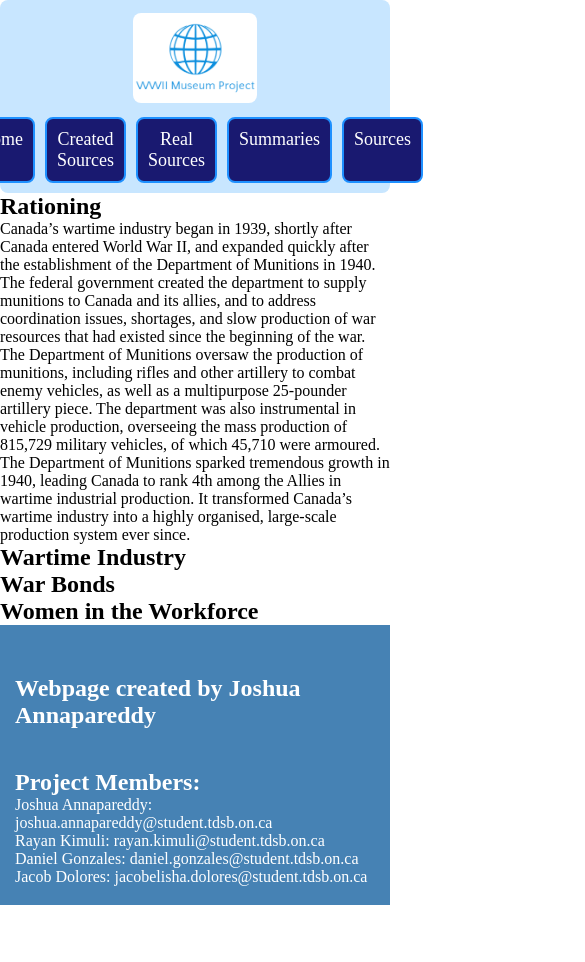
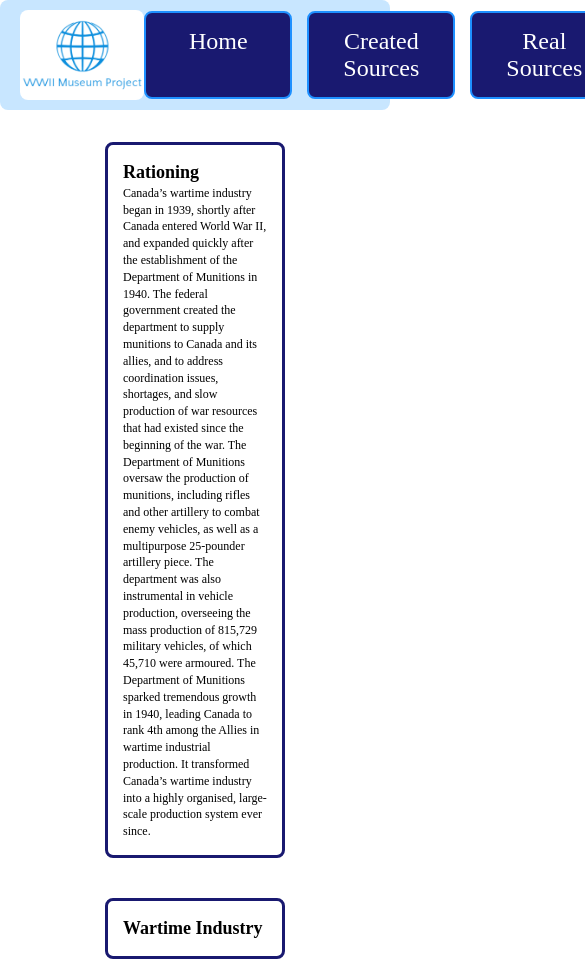
Before and after one commit to J-Annapareddy/WW2-Museum-Project, a plain HTML site: page summaries.html in a window 390 px wide. Shown: the top 962 px of the page, 585 px wide, since content can reach past the window. Before the commit the page ends 924 px from the top, so only its background shows below. Drawn offline with Linux system fonts and the light colour scheme.

Commit message:
Update style.css

```diff
--- a/style.css
+++ b/style.css
@@ -48,27 +48,32 @@ nav {
 
 
 @media screen and (max-width: 1024px) {
-    nav {
-        flex-direction: column;
-        height: auto;
-        padding: 10px;
+    .welcome {
+    height: auto;
+    padding: 40px 10px;
+    text-align: center;
     }
 
-    .logo {
-        margin-bottom: 10px;
-        text-align: center;
+    .welcome p {
+    font-size: 32px;
+    padding: 5px 0;
+    }
+    .summary-container{
+    height: auto;
+    min-height: 0;
+    }
+    .summary {
+    max-width: 100%;
+    height: auto;
+    margin: 15px 0;
+    font-size: 12px;
+    line-height: 1.4;
+    white-space:normal;
     }
 
-    .nav-items {
-        width: 100%;
-        justify-content: center;
-        gap: 10px;
-    }
-
-    .nav-item {
-        font-size: 18px;
-        padding: 10px;
-        min-width: auto;
+    body, p, h1, h2, h3, .summary {
+    word-wrap: break-word;
+    overflow-wrap: break-word;
     }
 }
 .welcome{
@@ -90,3 +95,65 @@ footer{
     padding-bottom:50px;
     padding-left:15px;
 }
+
+/* Created Sources Styling */
+.created-sources-container{
+    display:flex;
+    flex-direction:row;
+    flex-wrap:wrap;
+    justify-content:center;
+}
+.created-source-items{
+    width:800px;
+    text-wrap:wrap;
+    border: 6px solid darkseagreen;
+    border-radius:8px;
+    text-align:center;
+    padding: 15px;
+    margin:15px;
+}
+.created-source-item2{
+    display:flex;
+    flex-direction:column;
+}
+.created-source-items{
+    background-color:darkslategray;
+    color:darkseagreen;
+}
+/* Real Sources Styling */
+.real-sources-container{
+    display:flex;
+    flex-direction:row;
+    flex-wrap:wrap;
+    justify-content:center;
+}
+.real-source-items{
+    width:800px;
+    text-wrap:wrap;
+    border: 6px solid rosybrown;
+    border-radius:8px;
+    text-align:center;
+    padding: 15px;
+    margin:15px;
+    background-color:rosybrown;
+}
+/* Summaries Styling */
+.summary-container{
+    display:flex;
+    flex-wrap:wrap;
+    padding: 0 15px;
+    justify-content:space-evenly;
+    margin-top: 3%;
+}
+.summary{
+    width:40%;
+    border-radius:8px;
+    margin: 20px 20px;
+    border: 3px solid midnightblue;
+    padding: 15px 15px;
+    height: auto;
+    min-height: auto;
+    overflow: visible;
+    overflow-wrap: break-word;
+    word-break: break-word;
+}
```
